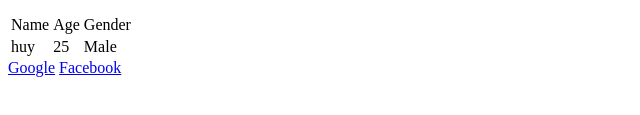
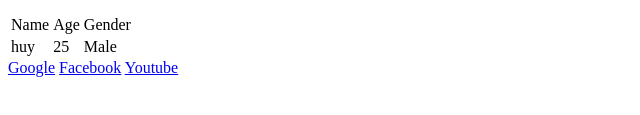
Before and after one commit to huy14032003/testdisploy, a plain HTML site: page index.html in a window 1280 px wide. Shown: the part 135-250 px from the top of the page, 0-640 px from the left. Drawn offline with Linux system fonts and the light colour scheme.

Commit message:
Lưu lại thay đổi trong index.html trước khi merge

```diff
--- a/index.html
+++ b/index.html
@@ -22,5 +22,6 @@
             </table>
             <a href="https://www.google.com">Google</a>
             <a href="http://facebook.com">Facebook</a>
+            <a href="https://www.youtube.com">Youtube</a>
         </body>
     </html>
```
